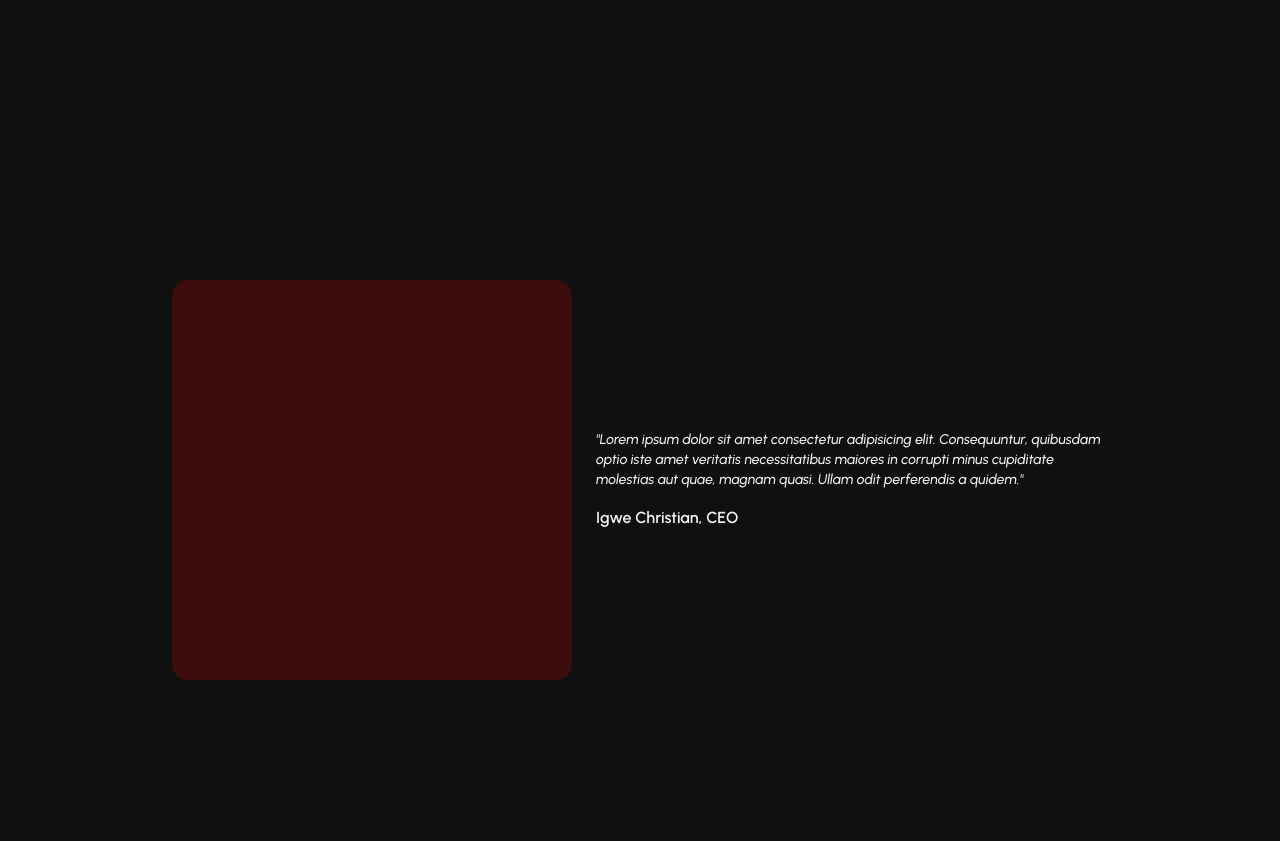
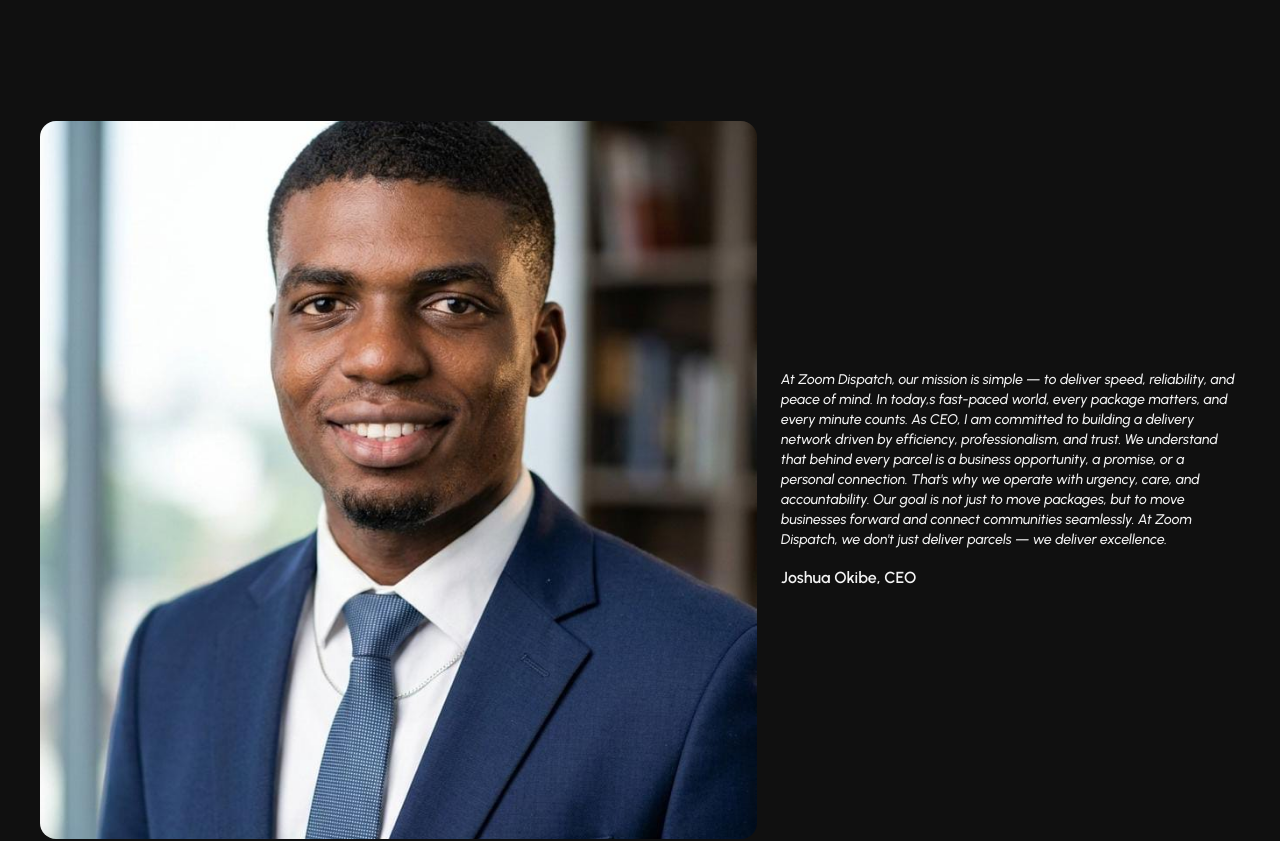
Before and after one commit to Katchy1942/Zoom-Dispatch, a React (Vite) app: page /about in a window 1280 px wide. Shown: the part 760-1601 px from the top of the page. Built offline with nearby package versions, Linux system fonts and the light colour scheme.

Commit message:
About Page Updates

```diff
--- a/src/components/RiderHighlight.jsx
+++ b/src/components/RiderHighlight.jsx
@@ -2,7 +2,7 @@ import Rider from '../assets/images/rider.avif'
 
 const RiderHighlight = () => {
    return (
-      <div className="h-screen w-full gap-8 md:gap-0 flex flex-col-reverse md:flex items-center px-6 md:px-10 justify-center">
+      <div className="h-screen w-full gap-8 md:gap-0 flex flex-col-reverse md:flex-row items-center px-6 md:px-10 justify-center">
          <div className="w-full md:w-1/2">
             <div className="flex flex-col justify-center gap-8">
                <p className="text-sm font-medium text-[#F4F4F4]/70 max-w-md">Our riders are the heartbeat of our operation. Trained, vetted, and dedicated to getting your package to its destination safely and swiftly.</p>
--- a/src/pages/About.jsx
+++ b/src/pages/About.jsx
@@ -1,4 +1,5 @@
 import ValuesSection from "../components/ValuesSection";
+import CEO from '../assets/images/CEO.jpeg'
 
 const About = () => {
 	return (
@@ -6,17 +7,25 @@ const About = () => {
 			<div className="h-screen w-full flex flex-col pt-20 px-4 md:px-10">
 				<div className="w-full h-full flex justify-center items-center">
 					<h1 className="text-2xl font-medium tracking-tight text-center max-w-2xl">
-						Zoom Dispatch began as a response to the growing need for <span className="text-[#FF0000]">reliable</span> and <span className="text-[#FF0000]">efficient</span> delivery services in Enugu, Nigeria.
+						Zoom Dispatch began as a response to the growing need for <span className="text-[#FF0000]">reliable</span> and <span className="text-[#FF0000]">efficient</span> dispatchs in Enugu, Nigeria.
 					</h1>
 				</div>
 			</div>
 			<div className="h-screen w-full flex flex-col md:flex-row justify-center items-center pt-20 gap-6 px-4 md:px-10">
-				<div className="md:w-1/3 w-full aspect-square bg-[#FF0000]/20 rounded-2xl animate-pulse shadow-inner shrink-0"></div>
+				<div className="md:w-2/3 w-full aspect-square">
+					<img src={CEO} alt="CEO" className="w-full h-full object-cover rounded-2xl" />
+				</div>
 				<div className="flex flex-col justify-center">
 					<p className="text-left max-w-lg text-sm font-medium italic">
-						"Lorem ipsum dolor sit amet consectetur adipisicing elit. Consequuntur, quibusdam optio iste amet veritatis necessitatibus maiores in corrupti minus cupiditate molestias aut quae, magnam quasi. Ullam odit perferendis a quidem."
+						At Zoom Dispatch, our mission is simple — to deliver speed, reliability, and peace of mind.
+						In today,s fast-paced world, every package matters, and every minute counts.
+						As CEO, I am committed to building a delivery network driven by efficiency, professionalism, and trust.
+						We understand that behind every parcel is a business opportunity, a promise, or a personal connection.
+						That's why we operate with urgency, care, and accountability.
+						Our goal is not just to move packages, but to move businesses forward and connect communities seamlessly.
+						At Zoom Dispatch, we don't just deliver parcels — we deliver excellence.
 					</p>
-					<p className="mt-4 font-semibold text-md">Igwe Christian, CEO</p>
+					<p className="mt-4 font-semibold text-md">Joshua Okibe, CEO</p>
 				</div>
 			</div>
 
@@ -26,7 +35,7 @@ const About = () => {
 				<h2 className="text-3xl font-medium tracking-tight mb-8 text-center border-b border-[#FF0000]/20 max-w-fit mx-auto pb-2">
 					Reach Out To Us
 				</h2>
-				<div className="w-full md:w-1/2 h-[50vh] min-h-[400px] flex-none rounded-xl md:rounded-2xl overflow-hidden relative shadow-inner shadow-[#FF0000]/20">
+				<div className="w-full md:w-1/2 h-[50vh] min-h-[400px] flex-none rounded-xl md:rounded-2xl border border-[#FF0000]/20 overflow-hidden relative">
 					<iframe
 						width="100%"
 						height="100%"
```
Also changed, not shown: src/assets/images/CEO.jpeg (added).
